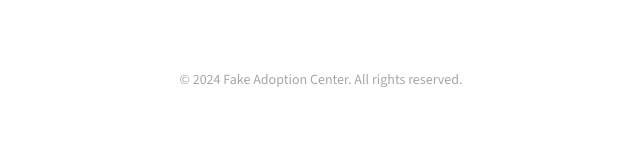
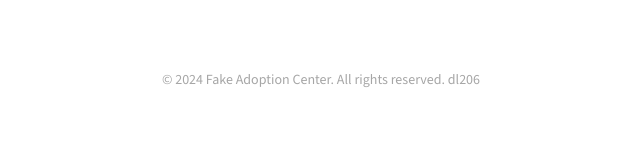
Before and after one commit to spowers2/pet-adoption, a plain HTML site: page index.html in a window 1280 px wide. Shown: the part 1823-1974 px from the top of the page, 319-959 px from the left. Drawn offline with nearby package versions, Linux system fonts and the light colour scheme.

Commit message:
added dl206 to footer

```diff
--- a/index.html
+++ b/index.html
@@ -152,7 +152,7 @@
     </div>
 
     <footer class="site-footer">
-      <p>&copy; 2024 Fake Adoption Center. All rights reserved.</p>
+      <p>&copy; 2024 Fake Adoption Center. All rights reserved. dl206</p>
     </footer>
   </body>
 </html>
```
